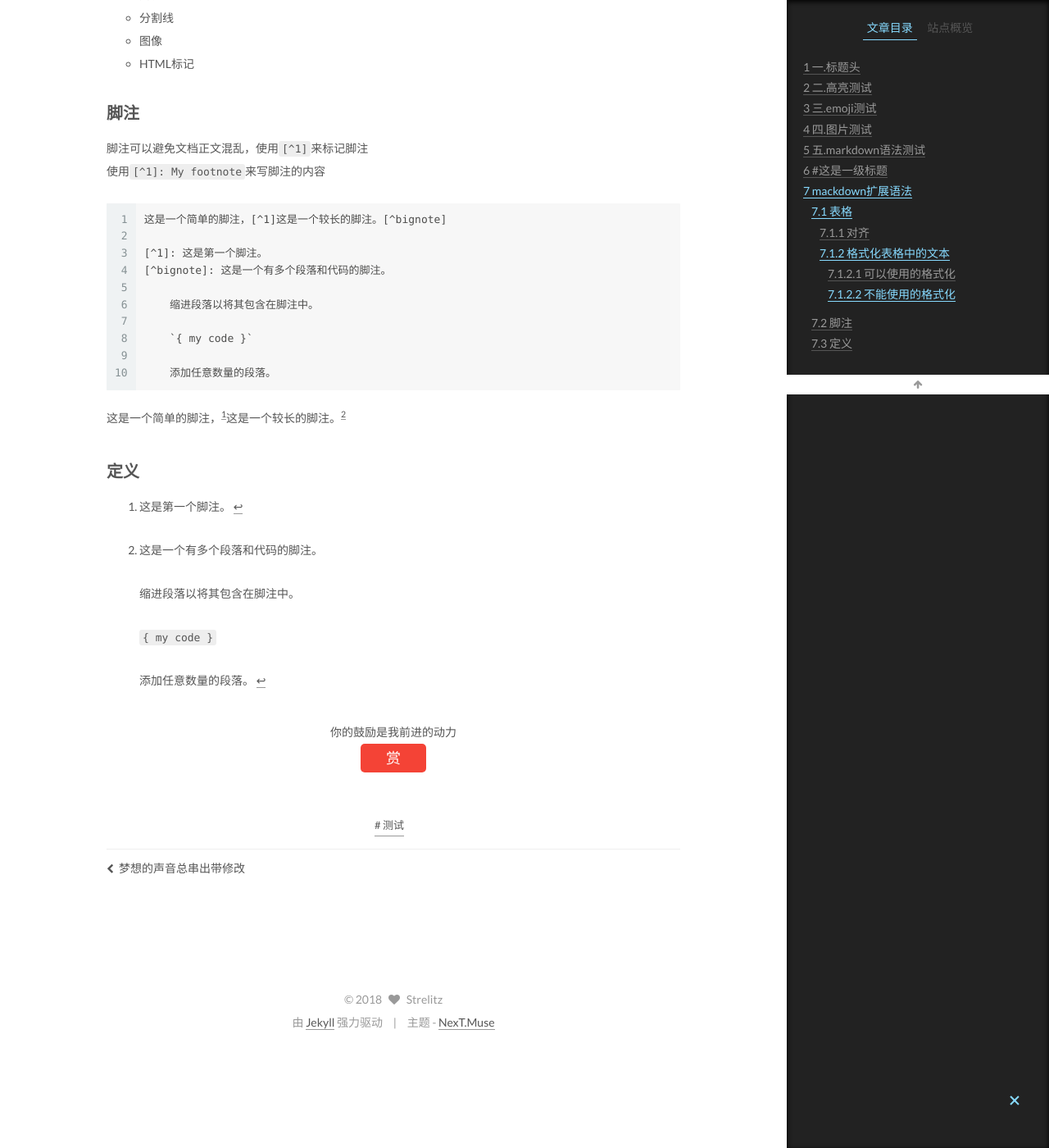
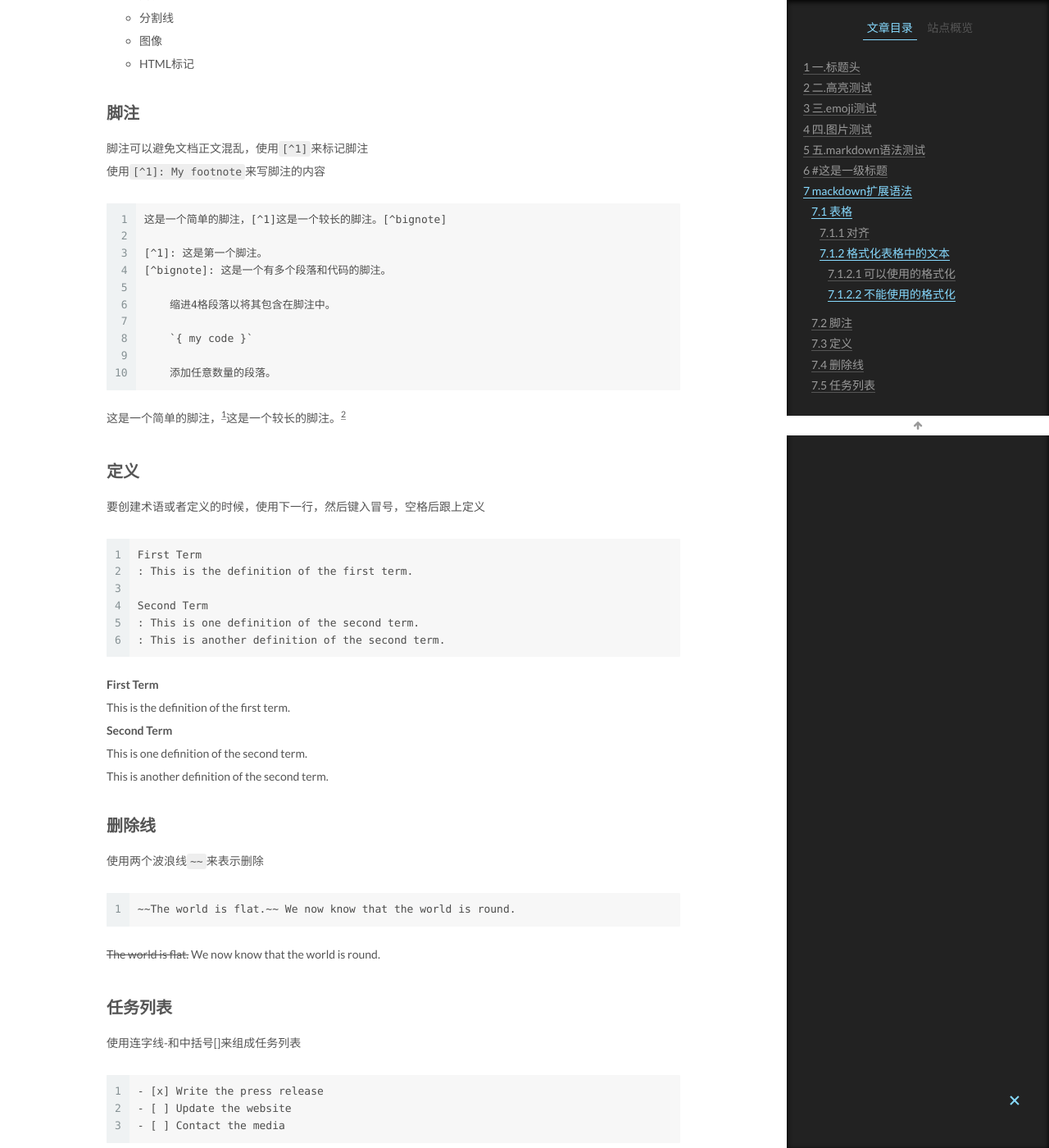
Before and after one commit to tangxuannnnn/strelitz.github.io, a Jekyll site: the page built from _posts/2018-10-30-all-test.md, in a window 1280 px wide and 1400 px high, scrolled down 14268 px. Shown: the whole window at 82% size. Built offline with Jekyll 4.4.1, drawn with Linux system fonts in a browser that asks for light colours; emoji names are drawn with the system emoji font; some of the changed text lies outside the part shown.

Commit message:
Update _posts/2018-10-30-all-test.md

````diff
--- a/_posts/2018-10-30-all-test.md
+++ b/_posts/2018-10-30-all-test.md
@@ -492,7 +492,7 @@ markdown语法参见<https://www.markdownguide.org/basic-syntax/#images>
 [^1]: 这是第一个脚注。
 [^bignote]: 这是一个有多个段落和代码的脚注。
 
-    缩进段落以将其包含在脚注中。
+    缩进4格段落以将其包含在脚注中。
 
     `{ my code }`
 
@@ -504,10 +504,48 @@ markdown语法参见<https://www.markdownguide.org/basic-syntax/#images>
 [^1]: 这是第一个脚注。
 [^bignote]: 这是一个有多个段落和代码的脚注。
 
-    缩进段落以将其包含在脚注中。
+    缩进4格段落以将其包含在脚注中。
 
      `{ my code }`
 
     添加任意数量的段落。
 
 ## 定义
+要创建术语或者定义的时候，使用下一行，然后键入冒号，空格后跟上定义
+
+```
+First Term
+: This is the definition of the first term.
+
+Second Term
+: This is one definition of the second term.
+: This is another definition of the second term.
+```
+
+First Term
+: This is the definition of the first term.
+
+Second Term
+: This is one definition of the second term.
+: This is another definition of the second term.
+
+## 删除线
+使用两个波浪线``~~``来表示删除
+```
+~~The world is flat.~~ We now know that the world is round.
+```
+
+~~The world is flat.~~ We now know that the world is round.
+
+## 任务列表
+使用连字线\-和中括号\[\]来组成任务列表
+
+```
+- [x] Write the press release
+- [ ] Update the website
+- [ ] Contact the media
+```
+
+- [x] Write the press release
+- [ ] Update the website
+- [ ] Contact the media
````
